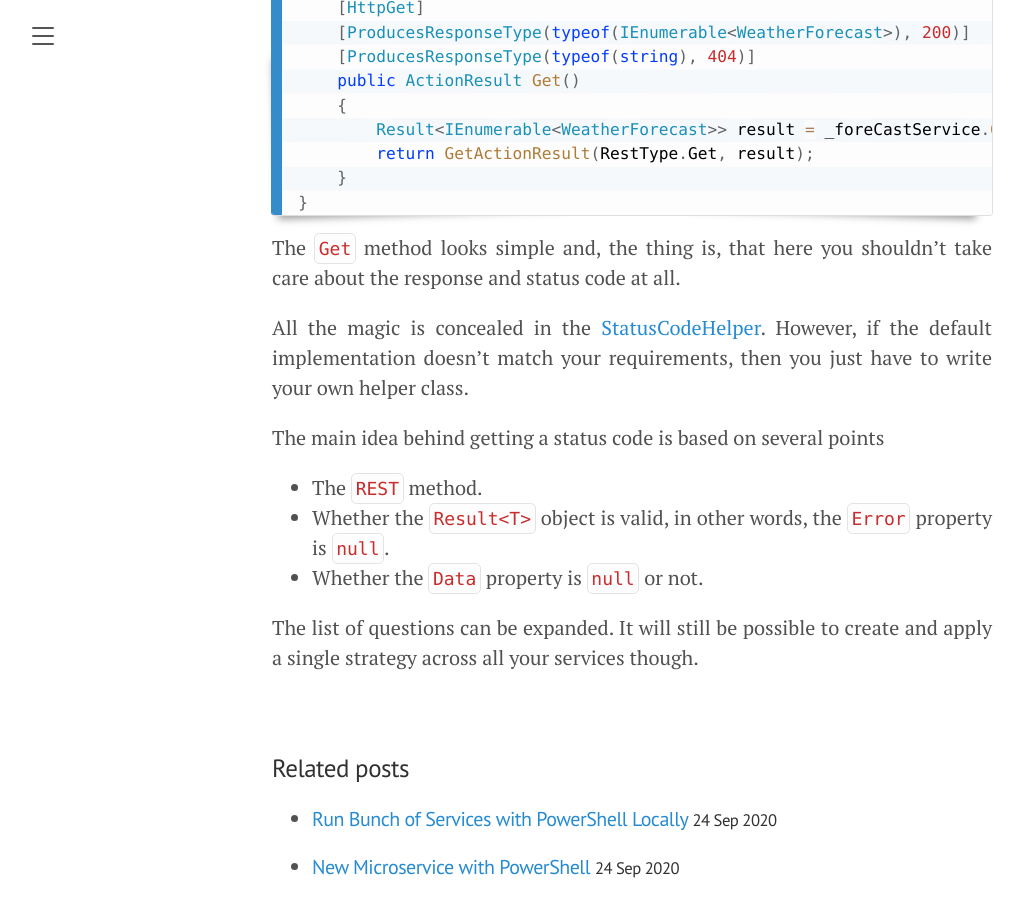
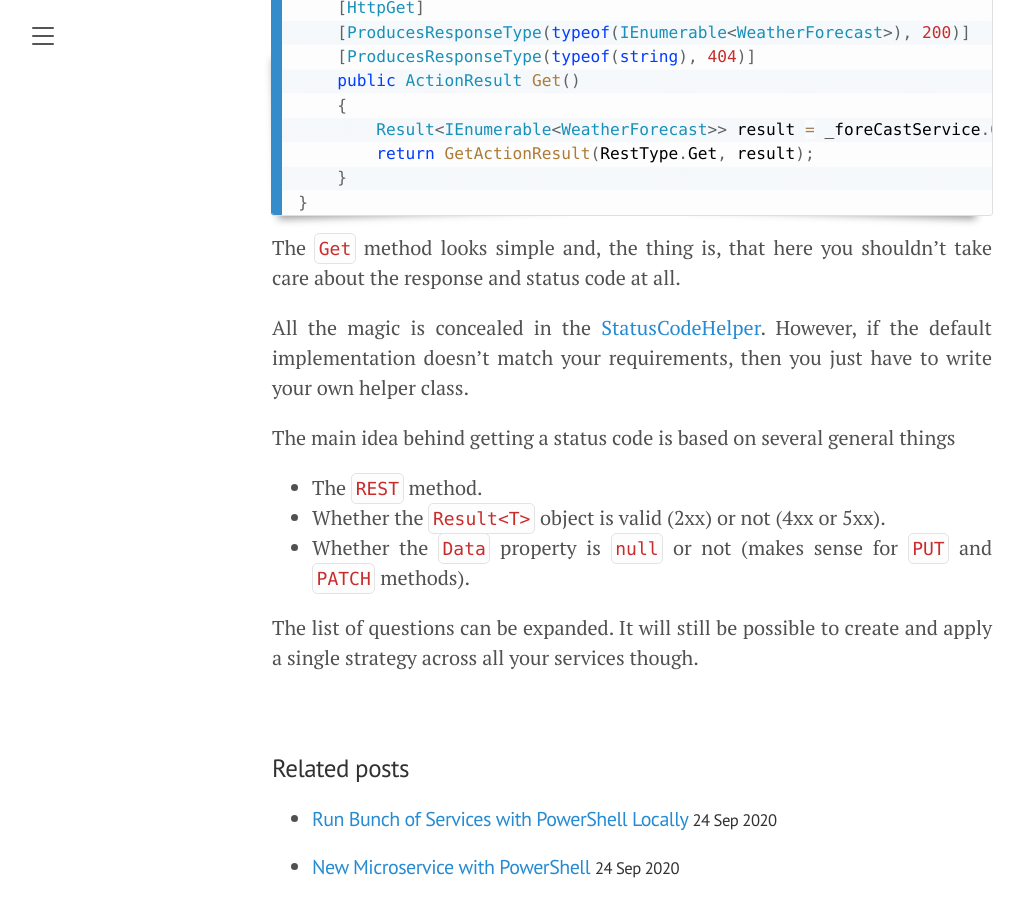
Before and after one commit to akovanev/kovanev.github.io, a Jekyll site: the page built from _posts/2020-09-25-Single-status-codes-strategy.md, in a window 1280 px wide and 900 px high, scrolled down 1219 px. Shown: the whole window, without its empty margins (8-1032 px from the left). Built offline with Jekyll 4.4.1, drawn with Linux system fonts in a browser that asks for light colours.

Commit message:
status code text changes

```diff
--- a/_posts/2020-09-25-Single-status-codes-strategy.md
+++ b/_posts/2020-09-25-Single-status-codes-strategy.md
@@ -51,10 +51,10 @@ The `Get` method looks simple and, the thing is, that here you shouldn't take ca
 
 All the magic is concealed in the <a href="https://github.com/akovanev/Utils.ResultExtensions/blob/master/src/StatusCodeHelper.cs">StatusCodeHelper</a>. However, if the default implementation doesn't match your requirements, then you just have to write your own helper class.
 
-The main idea behind getting a status code is based on several points
+The main idea behind getting a status code is based on several general things
 
 * The `REST` method.
-* Whether the `Result<T>` object is valid, in other words, the `Error` property is `null`.
-* Whether the `Data` property is `null` or not.
+* Whether the `Result<T>` object is valid (2xx) or not (4xx or 5xx).
+* Whether the `Data` property is `null` or not (makes sense for `PUT` and `PATCH` methods).
 
 The list of questions can be expanded. It will still be possible to create and apply a single strategy across all your services though.
```
